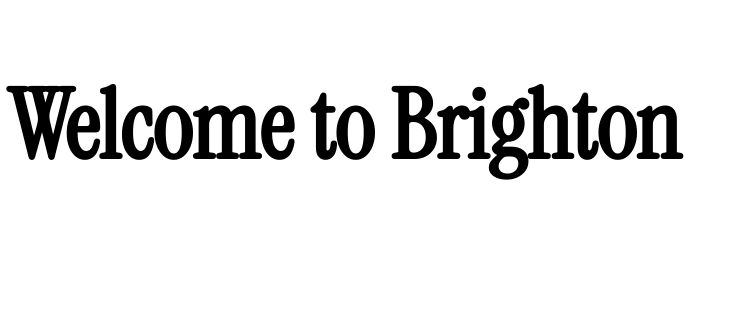
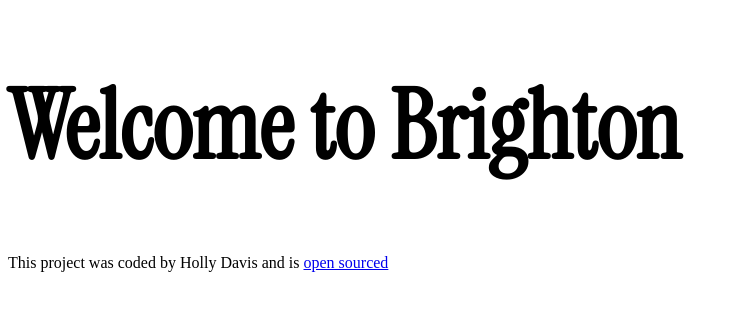
Before and after one commit to hfdavis/Brighton-travel-project, a plain HTML site: page index.html in a window 1280 px wide. Shown: the whole page, without its empty margins (0-741 px from the left). Drawn offline with Linux system fonts and the light colour scheme.

Commit message:
added link to git hub repository

```diff
--- a/index.html
+++ b/index.html
@@ -15,5 +15,14 @@
   </head>
   <body>
     <h1>Welcome to Brighton</h1>
+
+    <footer>
+      This project was coded by Holly Davis and is
+      <a
+        href="https://github.com/hfdavis/Brighton-travel-project"
+        target="_blank"
+        >open sourced</a
+      >
+    </footer>
   </body>
 </html>
```
